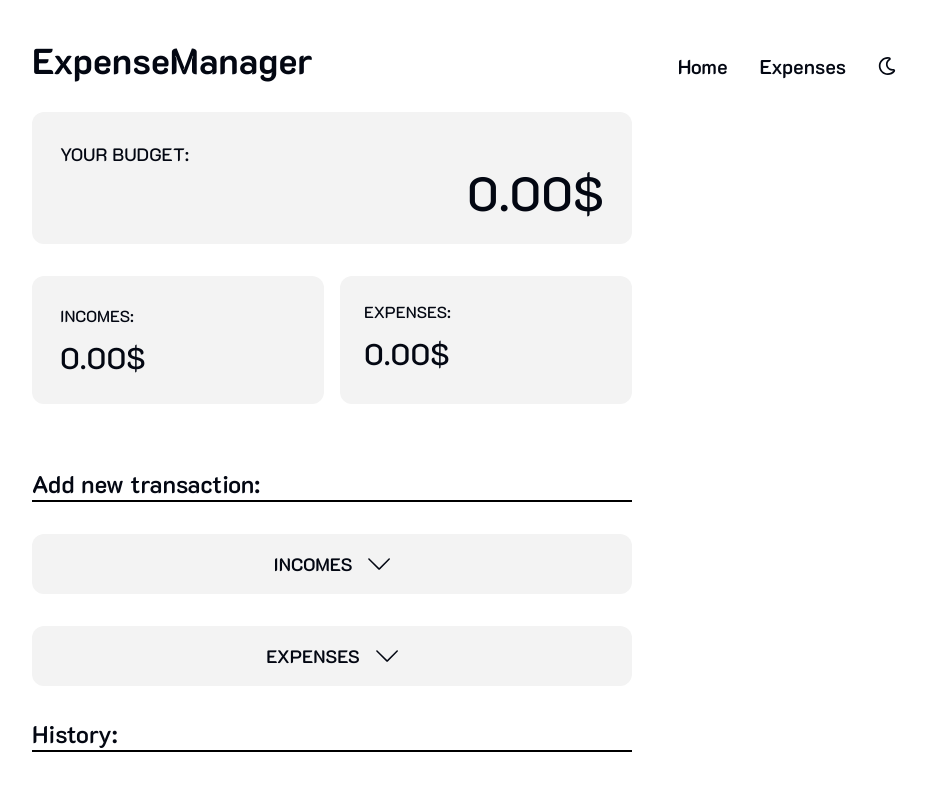
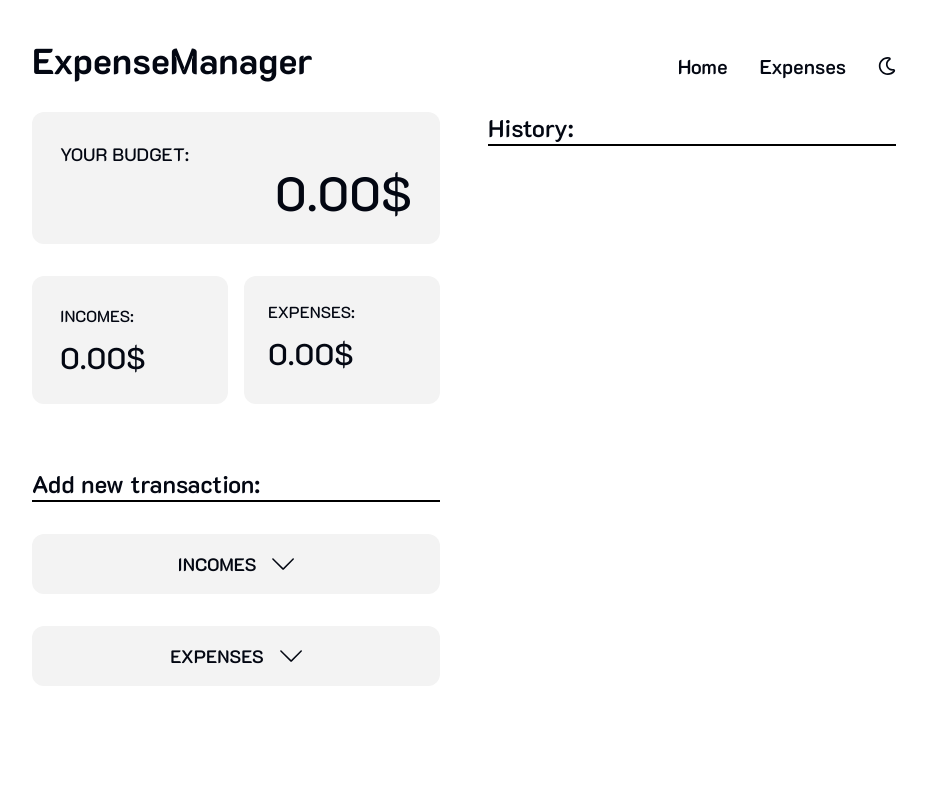
Before and after one commit to zofiaMrugalska/ExpenseManager, a React (Create React App) app: page /expenses in a window 1280 px wide. Shown: the top 790 px of the page, without its empty margins (176-1103 px from the left). Built offline with nearby package versions, Linux system fonts and the light colour scheme.

Commit message:
responsive history

```diff
--- a/src/pages/expenses/Expenses.jsx
+++ b/src/pages/expenses/Expenses.jsx
@@ -4,9 +4,12 @@ import YourBudget from "./components/YourBudget";
 
 const Expenses = () => {
   return (
-    <div>
-      <YourBudget />
-      <Transaction />
+    <div className="max-w-[1600px] grid grid-cols-1 lg:grid-cols-2 gap-12 ">
+      <div>
+        <YourBudget />
+        <Transaction />
+      </div>
+
       <History />
     </div>
   );
--- a/src/pages/expenses/components/History.jsx
+++ b/src/pages/expenses/components/History.jsx
@@ -9,7 +9,7 @@ const History = () => {
 
   return (
     <div className=" font-K2D">
-      <section className="max-w-[600px]">
+      <section className="max-w-[600px] lg:max-w-[800px] lg:mx-auto   ">
         <h1
           className={` mt-8  text-lg sm:text-2xl font-semibold border-b-2 ${
             mode === "light" ? "border-black" : "border-white"
```
